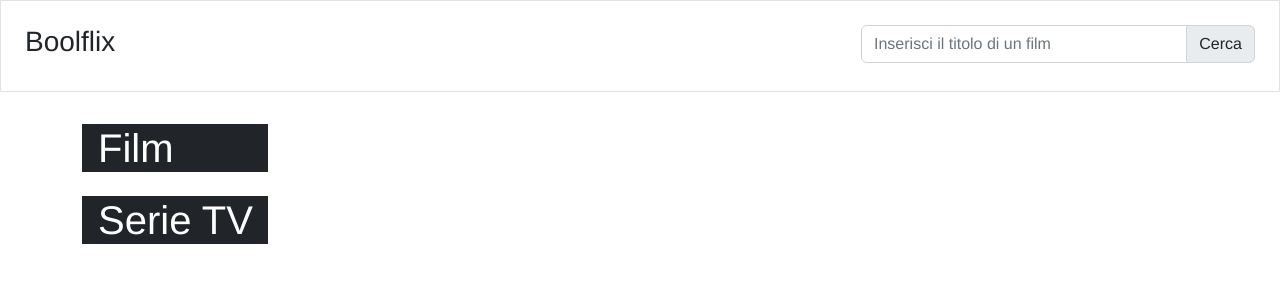
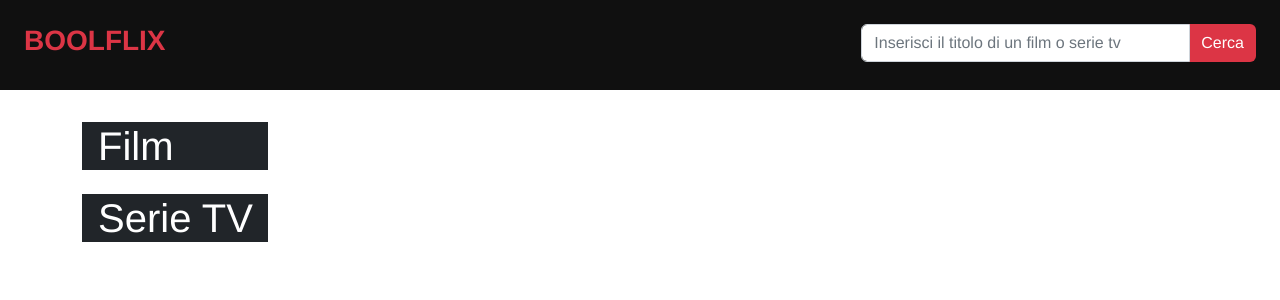
Before and after one commit to markcaf/vue-boolflix, a Vue app: page / in a window 1280 px wide. Shown: the top 300 px of the page. Built offline with nearby package versions, Linux system fonts and the light colour scheme.

Commit message:
Added header styling in custom CSS and Bootstrap

```diff
--- a/src/components/Header.vue
+++ b/src/components/Header.vue
@@ -1,16 +1,16 @@
 <template>
   <header>
-    <div class="container-fluid p-4 border">
+    <div class="container-fluid p-4">
         <div class="row justify-content-between">
             <div class="col-6 logo">
-                <h3>Boolflix</h3>
+                <h3 class="text-danger text-uppercase fw-bold">Boolflix</h3>
             </div>
 
             <div class="col-4">
                 <div class="input-group">
                     <input v-model.trim="searchInput" @keyup.enter="$emit('search', searchInput)"
-                    type="text" class="form-control" placeholder="Inserisci il titolo di un film" aria-label="films" aria-describedby="basic-addon1">
-                    <span @click.prevent="$emit('search', searchInput)" class="input-group-text" id="basic-addon1">Cerca</span>
+                    type="text" class="form-control" placeholder="Inserisci il titolo di un film o serie tv" aria-label="films" aria-describedby="basic-addon1">
+                    <span @click.prevent="$emit('search', searchInput)" class="input-group-text bg-danger text-white border-0" id="basic-addon1">Cerca</span>
                 </div>
             </div>
         </div>
@@ -31,10 +31,16 @@ export default {
 </script>
 
 <style lang="scss" scoped>
-    .input-group{
-        span{
-            cursor: pointer;
+    header{
+        background-color: #101010;
+
+        .input-group{
+            span{
+                cursor: pointer;
+            }
         }
+
     }
 
+
 </style>
```
